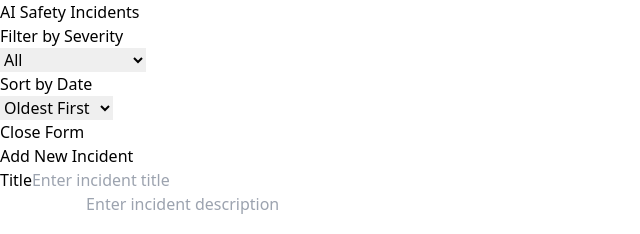
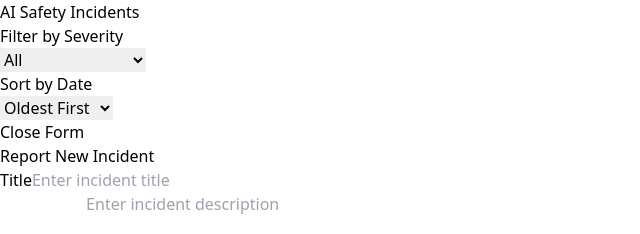
Before and after one commit to ANSH127/Sparklehood_Assignment, a React (Vite) app: page / in a window 1280 px wide. Both pictures are taken after a click on the button "Add Incident". Shown: the top 234 px of the page, without its empty margins (0-640 px from the left). Built offline with nearby package versions, Linux system fonts and the light colour scheme.

Commit message:
refactor: update heading for incident reporting form

```diff
--- a/src/pages/DashboardPage.jsx
+++ b/src/pages/DashboardPage.jsx
@@ -121,7 +121,7 @@ export default function DashboardPage() {
           onSubmit={handleFormSubmit}
         >
           <h2 className="text-2xl font-bold mb-4 text-gray-800">
-            Add New Incident
+          Report New Incident
           </h2>
           <div className="mb-4">
             <label className="block text-gray-700 font-medium mb-2">
```
